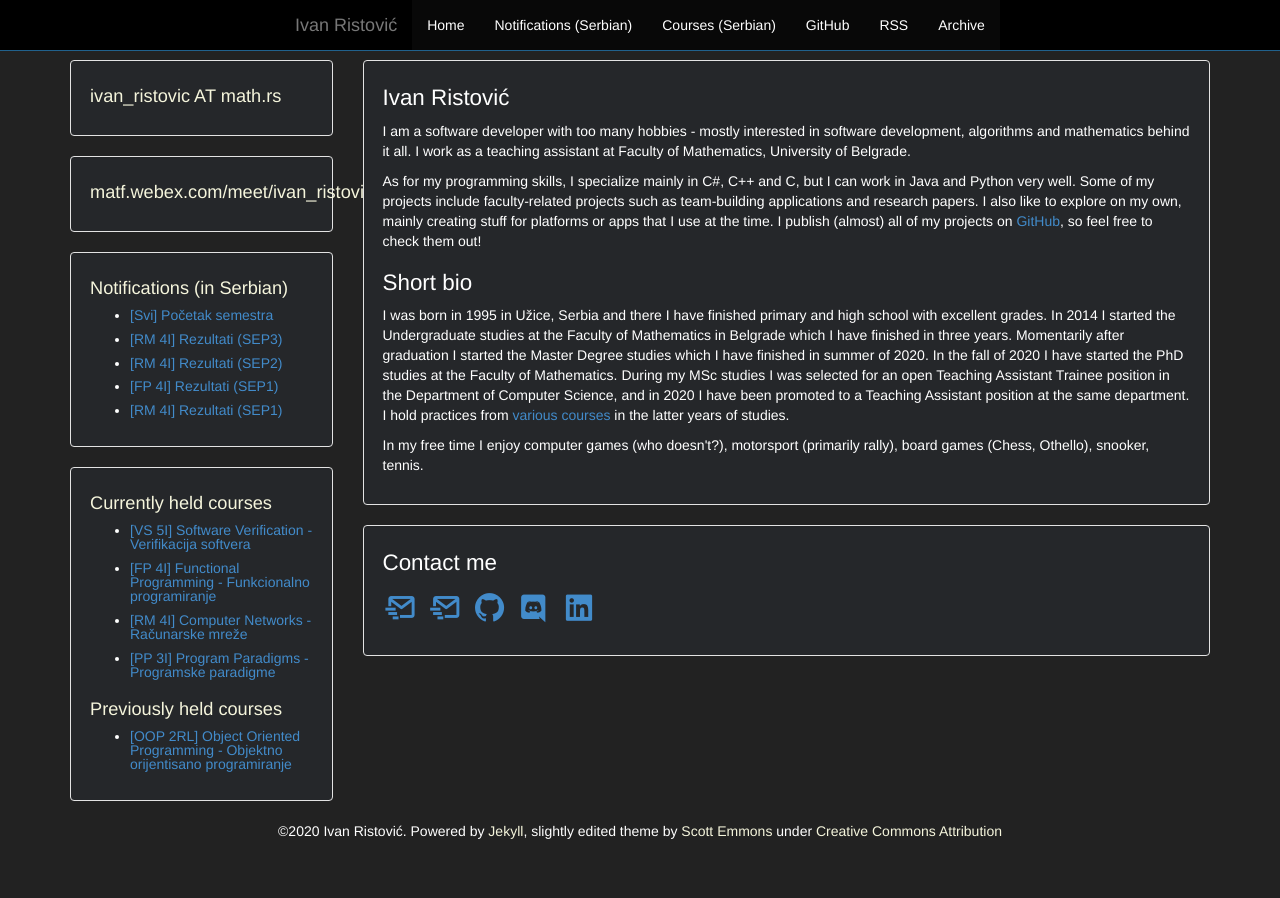
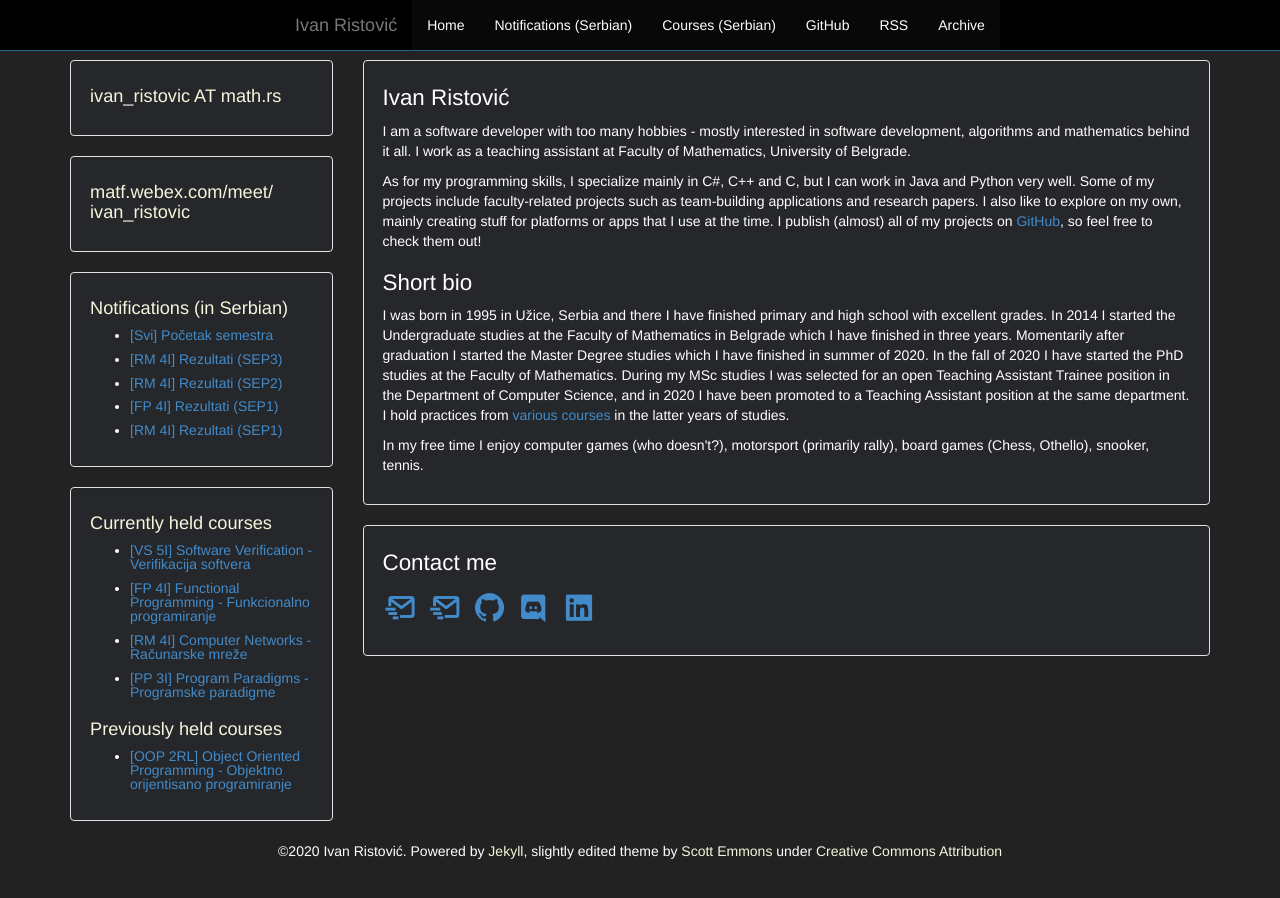
Before and after one commit to ivan-ristovic/ivan-ristovic.github.io, a Jekyll site: the page built from index.html, in a window 1280 px wide and 931 px high. Shown: the top 898 px of the window. Built offline with Jekyll 4.4.1, drawn with Linux system fonts in a browser that asks for light colours.

Commit message:
Minor fixes

```diff
--- a/_includes/sidebar.html
+++ b/_includes/sidebar.html
@@ -4,7 +4,7 @@
 
 <!-- TODO remove -->
 <div class="sidebar well">
-  <h1>matf.webex.com/meet/ivan_ristovic</h1>
+  <h1>matf.webex.com/meet/<br/>ivan_ristovic</h1>
 </div>
 
 <div class="sidebar well">
--- a/index.html
+++ b/index.html
@@ -22,20 +22,11 @@ layout: default
 <div class="well">
     <h1> Contact me </h1>
     <div class='iconwell'>
-        <a href="mailto:ivan_ristovic@math.rs" target="_blank">
-            <i class='bx bx-lg bx-mail-send bx-fade-right-hover'></i>
+        <a href="mailto:ivan_ristovic@math.rs" target="_blank"><i class='bx bx-lg bx-mail-send bx-fade-right-hover'></i></a>
+        <a href="mailto:ivan.ristovic95@gmail.com" target="_blank"><i class='bx bx-lg bx-mail-send bx-fade-right-hover'></i></a>
+        <a href="https://github.com/{{ site.github }}" target="_blank"><i class='bx bx-lg bxl-github bx-tada-hover'></i></a>
+        <a href="https://discordapp.com/users/201309107267960832" target="_blank"><i class='bx bx-lg bxl-discord bx-tada-hover'></i>
         </a>
-        <a href="mailto:ivan.ristovic95@gmail.com" target="_blank">
-            <i class='bx bx-lg bx-mail-send bx-fade-right-hover'></i>
-        </a>
-        <a href="https://github.com/{{ site.github }}" target="_blank">
-            <i class='bx bx-lg bxl-github bx-tada-hover'></i>
-        </a>
-        <a href="https://discordapp.com/users/201309107267960832" target="_blank">
-            <i class='bx bx-lg bxl-discord bx-tada-hover'></i>
-        </a>
-        <a href="https://www.linkedin.com/in/ivan-ristovi%C4%87-7b575b193/" target="_blank">
-            <i class='bx bx-lg bxl-linkedin-square bx-tada-hover'></i>
-        </a>
+        <a href="https://www.linkedin.com/in/ivan-ristovi%C4%87-7b575b193/" target="_blank"><i class='bx bx-lg bxl-linkedin-square bx-tada-hover'></i></a>
     </div>
 </div>
```
